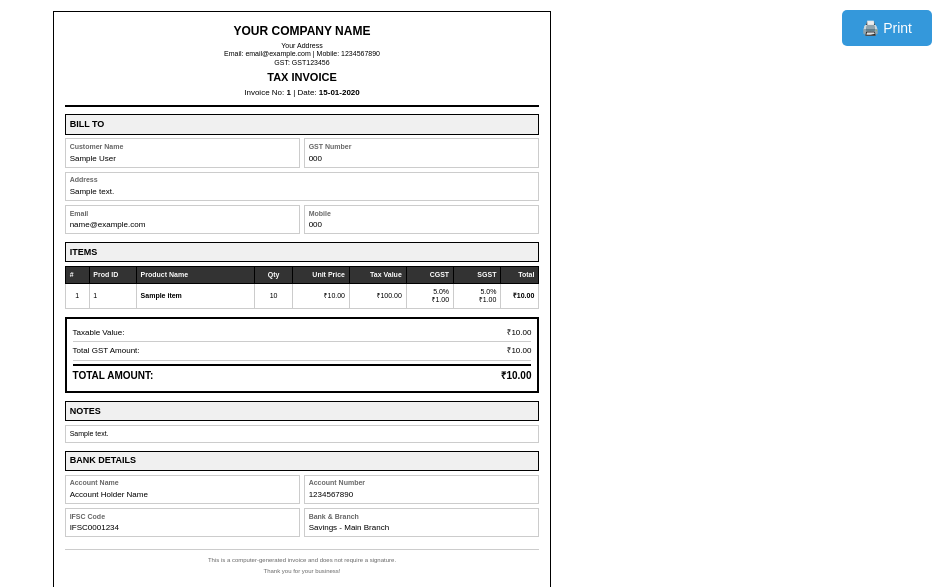
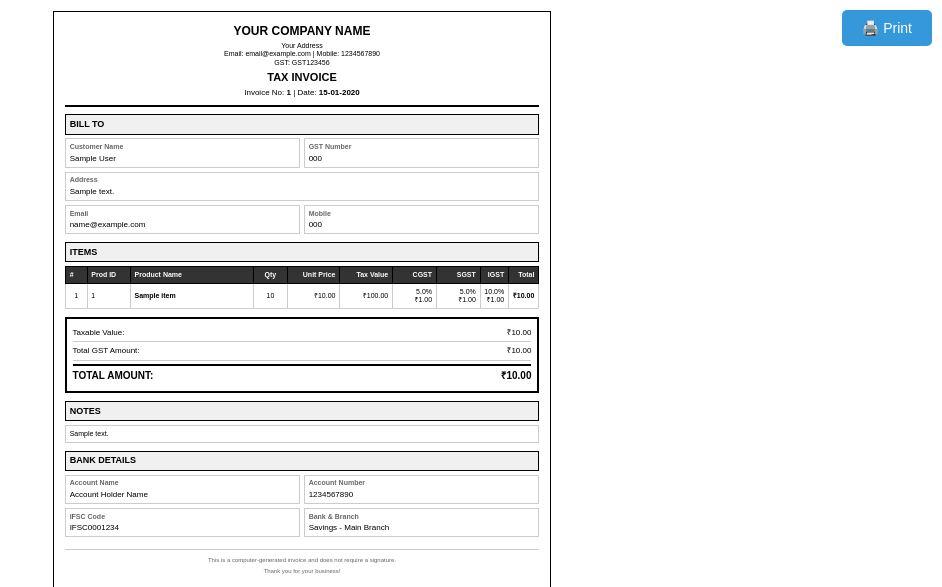
Before and after one commit to pshanmugavelp-pixel/Billing-web-app, a Flask app: page /billing/print/1 in a window 1280 px wide. Shown: the top 587 px of the page, without its empty margins (338-1280 px from the left). Run offline with Flask 3, Linux system fonts and the light colour scheme; data comes from the database, SQL or seed files in the repository; tables that the repository leaves empty hold one stand-in row (values such as "Sample post").

Commit message:
fixed the cgst and sgst

```diff
--- a/templates/billing/print.html
+++ b/templates/billing/print.html
@@ -238,18 +238,25 @@
 
         <div class="section">
             <div class="section-title">ITEMS</div>
+            {% set has_igst = items|selectattr('igst', 'greaterthan', 0)|list|length > 0 %}
+            {% set has_cgst_sgst = items|selectattr('cgst', 'greaterthan', 0)|list|length > 0 %}
             <table>
                 <thead>
                     <tr>
                         <th style="width: 5%;">#</th>
                         <th style="width: 10%;">Prod ID</th>
-                        <th style="width: 25%;">Product Name</th>
+                        <th style="width: 30%;">Product Name</th>
                         <th style="width: 8%;" class="text-center">Qty</th>
                         <th style="width: 12%;" class="text-right">Unit Price</th>
                         <th style="width: 12%;" class="text-right">Tax Value</th>
+                        {% if has_cgst_sgst %}
                         <th style="width: 10%;" class="text-right">CGST</th>
                         <th style="width: 10%;" class="text-right">SGST</th>
-                        <th style="width: 12%;" class="text-right">Total</th>
+                        {% endif %}
+                        {% if has_igst %}
+                        <th style="width: 10%;" class="text-right">IGST</th>
+                        {% endif %}
+                        <th style="width: 13%;" class="text-right">Total</th>
                     </tr>
                 </thead>
                 <tbody>
@@ -262,6 +269,7 @@
                         <td class="text-center">{{ item['quantity'] }}</td>
                         <td class="text-right">₹{{ "%.2f"|format(item['unit_price']) }}</td>
                         <td class="text-right">₹{{ "%.2f"|format(item_subtotal) }}</td>
+                        {% if has_cgst_sgst %}
                         <td class="text-right">
                             {% if item['cgst'] > 0 %}
                             {{ "%.1f"|format(item['gst_percentage'] / 2) }}%<br>₹{{ "%.2f"|format(item['cgst']) }}
@@ -276,6 +284,16 @@
                             -
                             {% endif %}
                         </td>
+                        {% endif %}
+                        {% if has_igst %}
+                        <td class="text-right">
+                            {% if item['igst'] > 0 %}
+                            {{ "%.1f"|format(item['gst_percentage']) }}%<br>₹{{ "%.2f"|format(item['igst']) }}
+                            {% else %}
+                            -
+                            {% endif %}
+                        </td>
+                        {% endif %}
                         <td class="text-right"><strong>₹{{ "%.2f"|format(item['total']) }}</strong></td>
                     </tr>
                     {% endfor %}
```
Also changed, not shown: templates/billing/view.html (+10 -0 lines).
